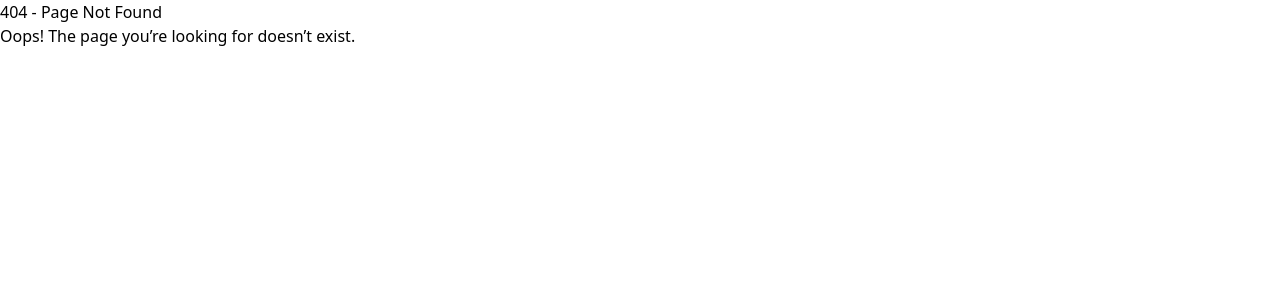
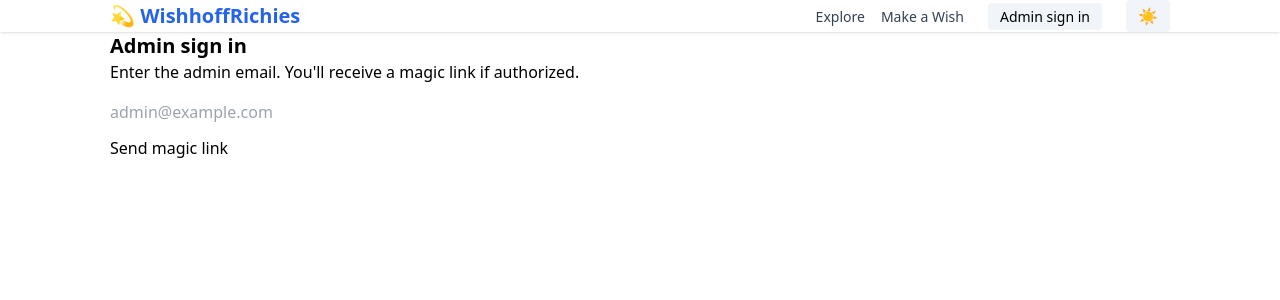
Before and after one commit to Lightcomputerstechnology/WishhoffRichies, a Next.js app: page /admin/login in a window 1280 px wide. Before the commit this address had no page. Shown: the top 300 px of the page. Built offline with nearby package versions, Linux system fonts and the light colour scheme; no server answers.

Commit message:
Create login.js

```diff
--- /dev/null
+++ b/pages/admin/login.js
@@ -0,0 +1,41 @@
+// pages/admin/login.js
+import Head from "next/head";
+import Navbar from "../../components/Navbar";
+import { useState } from "react";
+import { supabase } from "../../lib/supabaseClient";
+
+export default function AdminLogin() {
+  const [email, setEmail] = useState("");
+  const [message, setMessage] = useState("");
+
+  async function requestMagicLink(e) {
+    e.preventDefault();
+    setMessage("");
+    if (!email) return setMessage("Enter your admin email");
+    try {
+      const { error } = await supabase.auth.signInWithOtp({ email });
+      if (error) throw error;
+      setMessage("Magic link sent — check your email. Use the admin account.");
+    } catch (err) {
+      setMessage(err.message || "Sign-in failed");
+    }
+  }
+
+  return (
+    <>
+      <Head><title>Admin sign in — WishhoffRichies</title></Head>
+      <Navbar />
+      <main className="container py-8">
+        <div className="form-card">
+          <h1 className="text-xl font-bold">Admin sign in</h1>
+          <p className="muted">Enter the admin email. You'll receive a magic link if authorized.</p>
+          <form onSubmit={requestMagicLink} className="mt-4">
+            <input value={email} onChange={(e) => setEmail(e.target.value)} name="email" type="email" placeholder="admin@example.com" className="mb-3 w-full" />
+            <button className="btn primary" type="submit">Send magic link</button>
+          </form>
+          {message && <p className="message mt-3">{message}</p>}
+        </div>
+      </main>
+    </>
+  );
+}
```
